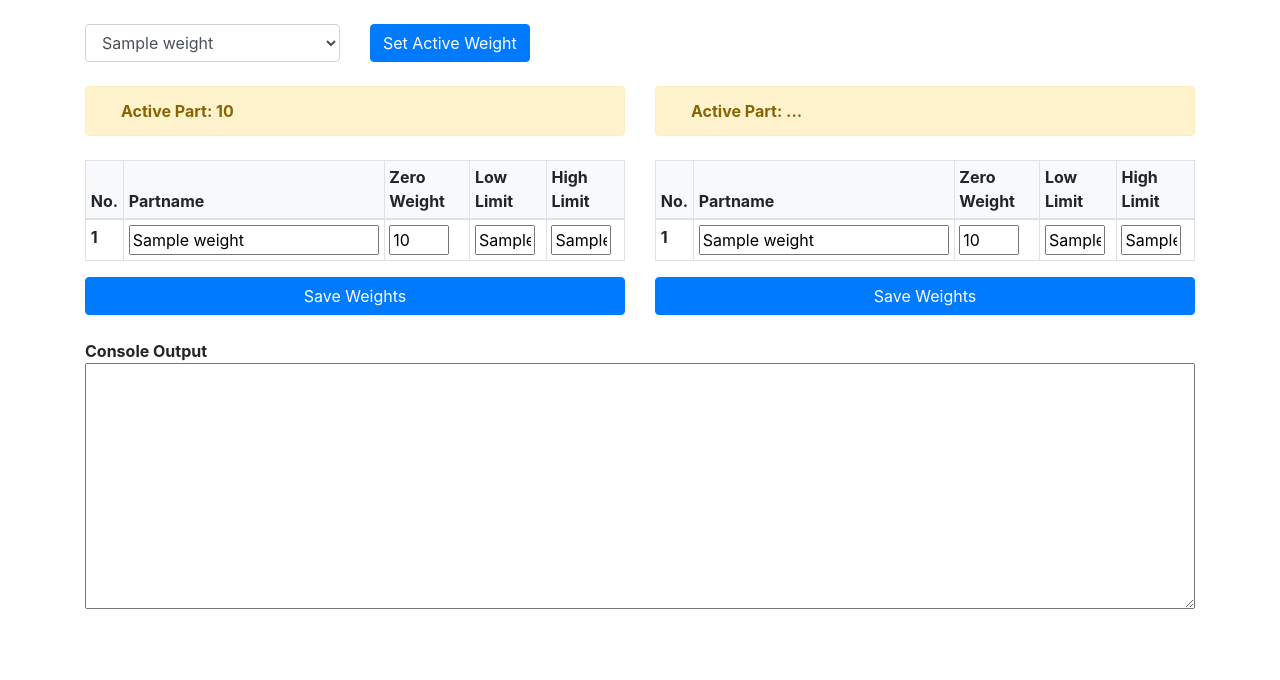
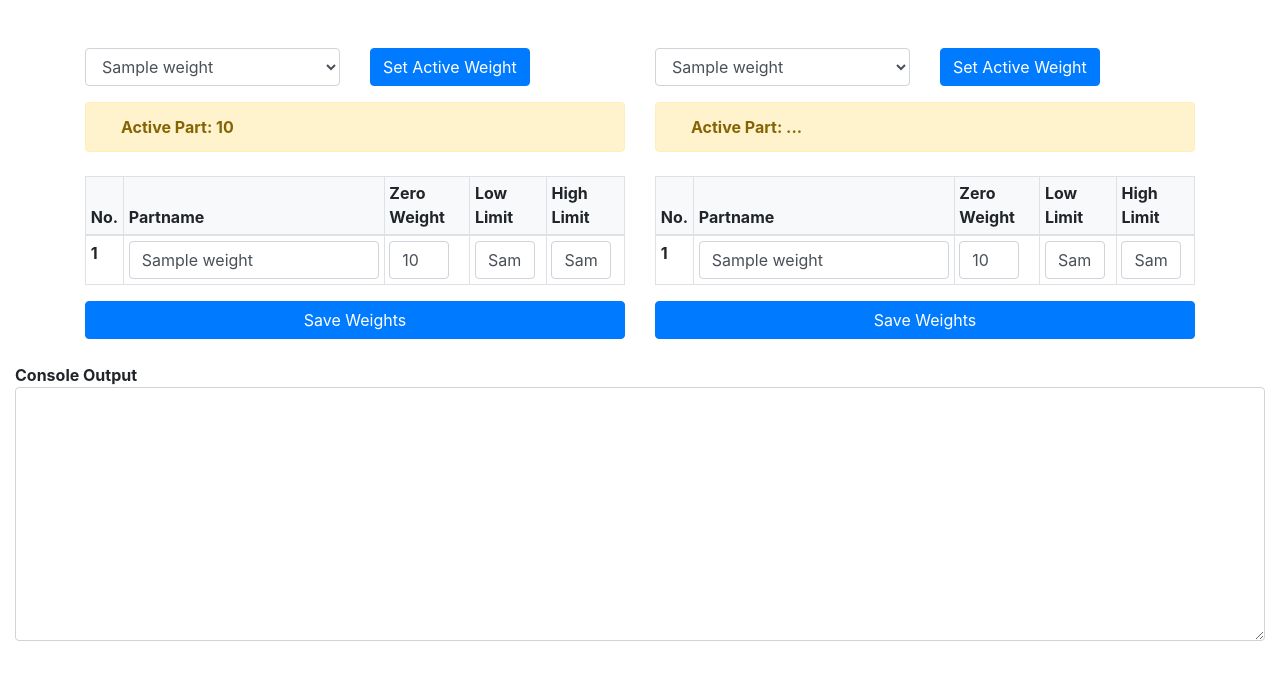
Before and after one commit to arborin/part_information_tracking_system, a Flask app: template PartInformationTrackingSystem_v1/templates/base.html in a window 1280 px wide. Shown: the part 58-738 px from the top of the page. Run offline with Flask 2, Linux system fonts and the light colour scheme; the template is opened without the code that fills it: most values are stand-ins (such as "Sample title", 1, 10 or a date in 2020); some libraries are stand-ins or nearby versions.

Commit message:
[FIX] data interface

```diff
--- a/PartInformationTrackingSystem_v1/templates/base.html
+++ b/PartInformationTrackingSystem_v1/templates/base.html
@@ -4,22 +4,25 @@
 
 {% block body %}
     <div class='container'>
+
         <div class="row">
+            <!-- SCALE 1 -->
+            <div class="col-md-6 mt-4">
+                <div class="row mb-3">
 
-            <div class="col-md-3">
+                    <div class="col-md-6">
                         <select id="selectActiveWeight" class="form-control">
                             {% for weight in weights %}
                             <option value="{{weight.part_name}}">{{weight.part_name}}</option>
                             {% endfor %}
                         </select>
                     </div>
-            <div class="col-md-2">
+                    <div class="col-md-6">
                         <button class='btn btn-primary' id='setActiveWeight'>Set Active Weight</button>
                     </div>
                 </div>
-        <div class="row">
-            <!-- SCALE 1 -->
-            <div class="col-md-6 mt-4">
+
+
                 <div class="alert alert-warning">
                     <span class="col-sm-4"><strong>Active Part: <span id='active_weight'>{% block active_weight %}{{active_weight}}{% endblock %}</span></strong></span>
                 </div>
@@ -44,10 +47,10 @@
                             <td><input type="text" step="0.01" value="{{weight.hl}}" ></td> -->
 
                             <td><strong>{{loop.index}}</strong></td>
-                            <td><input type="text" style="width: 250px" value="{{weight.part_name}}"></td>
-                            <td><input type="text" style="width: 60px" step="0.01" value="{{ weight.weight }}" ></td>
-                            <td><input type="text" style="width: 60px" step="0.01" value="{{weight.ll}}" ></td>
-                            <td><input type="text" style="width: 60px" step="0.01" value="{{weight.hl}}" ></td>
+                            <td><input class="form-control" type="text" style="width: 250px" value="{{weight.part_name}}"></td>
+                            <td><input class="form-control" type="text" style="width: 60px" step="0.01" value="{{ weight.weight }}" ></td>
+                            <td><input class="form-control" type="text" style="width: 60px" step="0.01" value="{{weight.ll}}" ></td>
+                            <td><input class="form-control" type="text" style="width: 60px" step="0.01" value="{{weight.hl}}" ></td>
                         </tr>
                     {% endfor %}
 
@@ -59,6 +62,21 @@
 
             <!-- SCALE 2 -->
             <div class="col-md-6 mt-4">
+
+                <div class="row mb-3">
+
+                    <div class="col-md-6">
+                        <select id="selectActiveWeight" class="form-control">
+                            {% for weight in weights %}
+                            <option value="{{weight.part_name}}">{{weight.part_name}}</option>
+                            {% endfor %}
+                        </select>
+                    </div>
+                    <div class="col-md-6">
+                        <button class='btn btn-primary' id='setActiveWeight'>Set Active Weight</button>
+                    </div>
+                </div>
+
                 <div class="alert alert-warning">
                     <span class="col-sm-4"><strong>Active Part: <span id='active_weight'>...</span></strong></span>
                 </div>
@@ -83,10 +101,10 @@
                             <td><input type="text" step="0.01" value="{{weight.hl}}" ></td> -->
 
                             <td><strong>{{loop.index}}</strong></td>
-                            <td><input type="text" style="width: 250px" value="{{weight.part_name}}"></td>
-                            <td><input type="text" style="width: 60px" step="0.01" value="{{ weight.weight }}" ></td>
-                            <td><input type="text" style="width: 60px" step="0.01" value="{{weight.ll}}" ></td>
-                            <td><input type="text" style="width: 60px" step="0.01" value="{{weight.hl}}" ></td>
+                            <td><input class="form-control" type="text" style="width: 250px" value="{{weight.part_name}}"></td>
+                            <td><input class="form-control" type="text" style="width: 60px" step="0.01" value="{{ weight.weight }}" ></td>
+                            <td><input class="form-control" type="text" style="width: 60px" step="0.01" value="{{weight.ll}}" ></td>
+                            <td><input class="form-control" type="text" style="width: 60px" step="0.01" value="{{weight.hl}}" ></td>
                         </tr>
                     {% endfor %}
 
@@ -96,10 +114,13 @@
             </div>
 
         </div>
+
+    </div>
+    <div class="container-fluid">
         <div class="row">
             <div class="col-md-12 mt-4">
                 <span><strong>Console Output</strong></span>
-                <textarea class='col-sm-12' id='logarea'rows="10" cols="25"></textarea>
+                <textarea class='col-sm-12 form-control' id='logarea'rows="10" cols="25"></textarea>
             </div>
         </div>
     </div>
```
Lines whose indentation alone changed are shown as unchanged.
